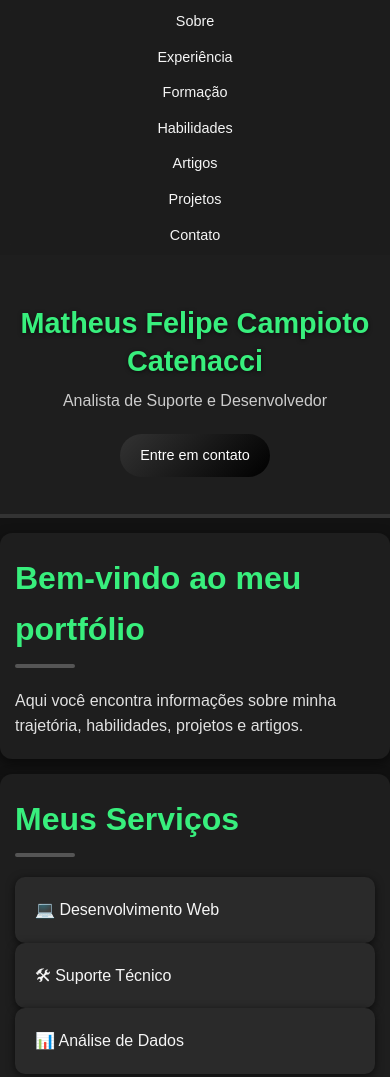
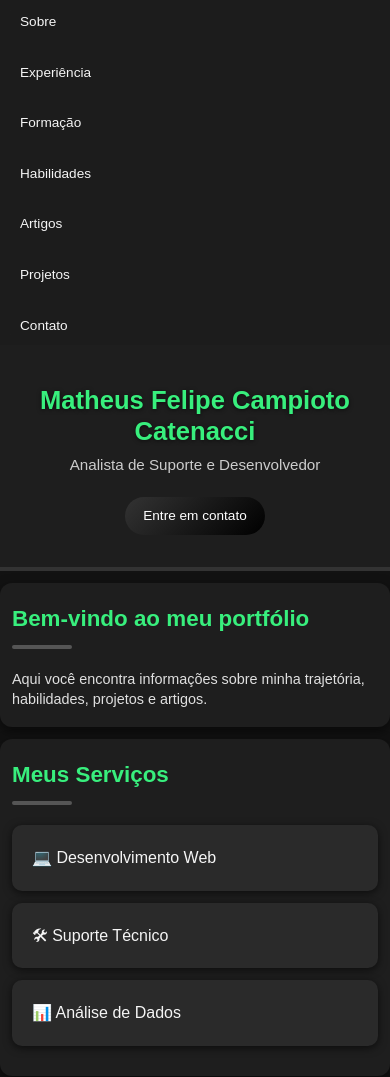
Before and after one commit to MatheusCampioto/sitedev, a website: page index.html in a window 390 px wide. Shown: the top 1077 px of the page. Drawn offline with Linux system fonts and the light colour scheme.

Commit message:
responsividade

```diff
--- a/style.css
+++ b/style.css
@@ -249,48 +249,63 @@ footer a:hover { color: #fff; }
     position: relative;
     padding: 8px 0;
   }
-  .navbar ul {
-    flex-direction: column;
-    align-items: center;
-    gap: 10px;
-  }
+.navbar ul {
+  flex-direction: column;
+  align-items: flex-start; /* mantém alinhado à esquerda */
+  padding-left: 20px;      /* dá um respiro da borda */
+}
   .navbar a {
-    font-size: 0.9rem;
+    font-size: 0.85rem;
   }
 
   /* Hero */
   .hero {
-    padding: 50px 15px 30px;
+    padding: 40px 15px 25px;
   }
   .hero h1 {
-    font-size: 1.8rem;
-    line-height: 1.3;
+    font-size: 1.6rem;
+    line-height: 1.2;
   }
   .hero p {
-    font-size: 1rem;
-    margin-top: 8px;
+    font-size: 0.95rem;
+    margin-top: 6px;
   }
   .hero-btn {
-    padding: 10px 20px;
-    font-size: 0.9rem;
+    padding: 8px 18px;
+    font-size: 0.85rem;
   }
 
   /* Seções */
   section {
-    padding: 20px 15px;
-    margin: 15px auto;
+    padding: 18px 12px;
+    margin: 12px auto;
+  }
+  section h2 {
+    font-size: 1.4rem;
+    text-align: left;
+  }
+  section p {
+    font-size: 0.9rem;
+    line-height: 1.4;
+    text-align: left;
+  }
+
+  /* Cards */
+  .card {
+    width: 100%;
+    margin-bottom: 12px;
   }
 
   /* Formulário Jotform */
   iframe {
     width: 100%;
-    height: 500px;
+    height: 450px;
   }
 
   /* Rodapé */
   footer {
-    padding: 15px;
-    font-size: 0.8rem;
+    padding: 12px;
+    font-size: 0.75rem;
   }
 }
 
```
